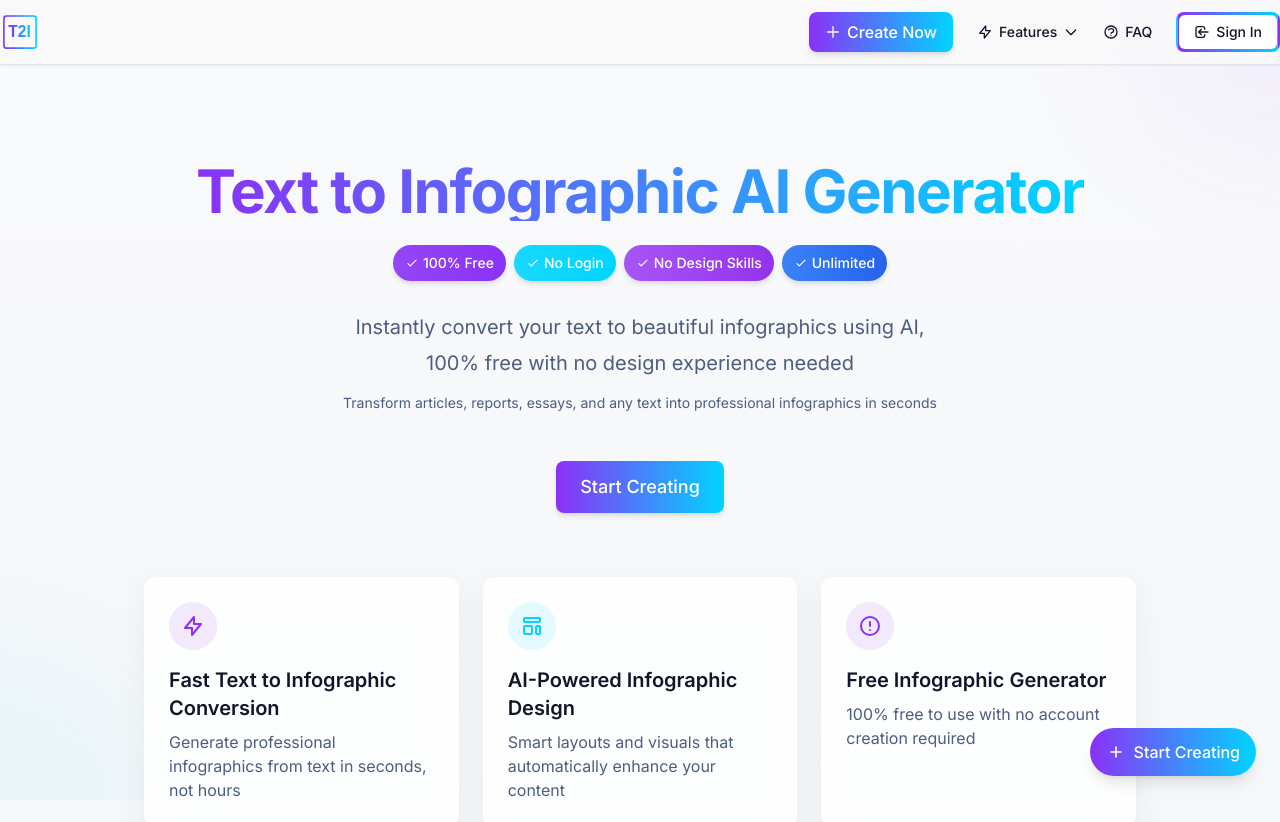
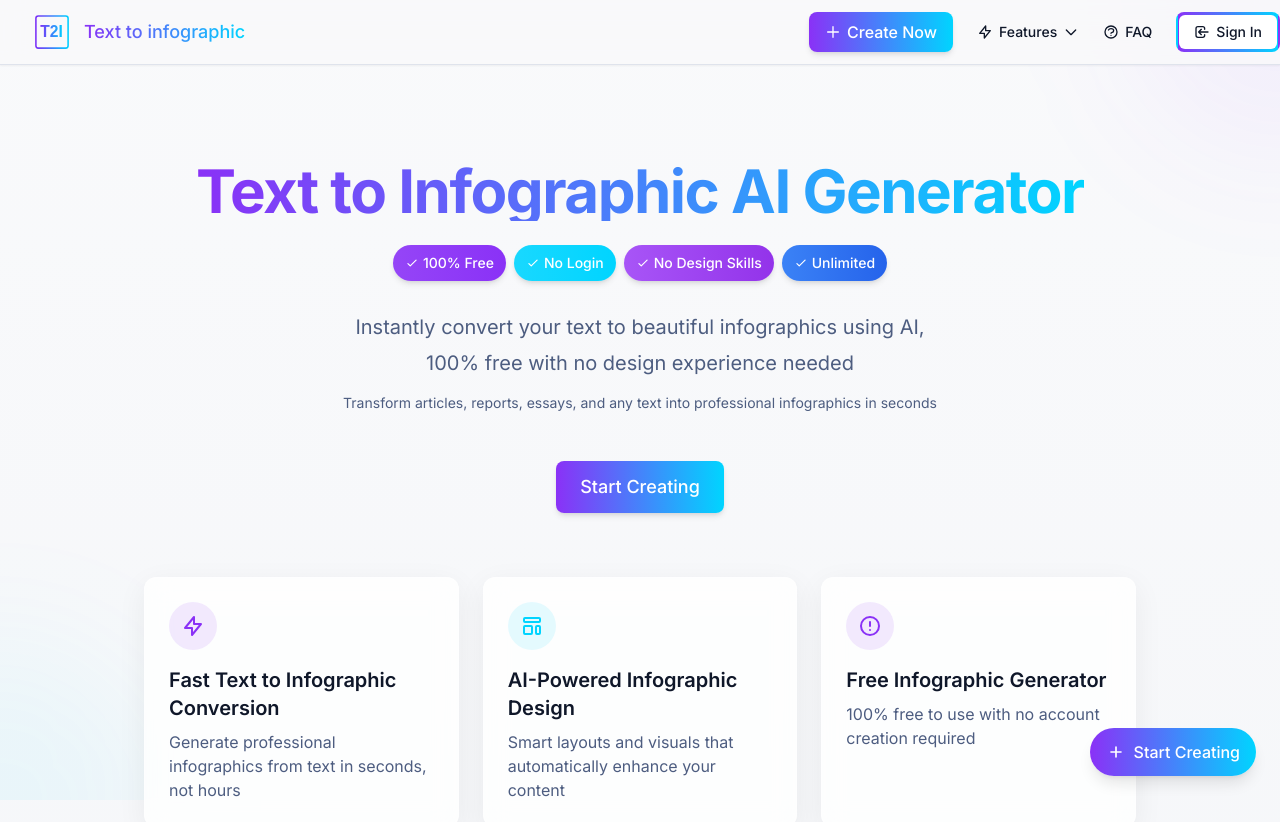
Before and after one commit to Rule-2024/text-to-infographic, a Next.js app: page / in a window 1280 px wide. Shown: the top 822 px of the page. Built offline with nearby package versions, Linux system fonts and the light colour scheme.

Commit message:
优化logo的位置

```diff
--- a/components/layout/header.tsx
+++ b/components/layout/header.tsx
@@ -67,12 +67,12 @@ export function Header() {
         ) : (
           // 桌面端导航
           <>
-            <div className="flex items-center gap-2">
+            <div className="flex items-center gap-2 ml-8">
               <Link href="/" className="flex items-center gap-3 group">
                 <div className="relative h-10 w-10 transition-transform duration-300 group-hover:scale-110">
                   <Image src="/images/logo.svg" alt="Logo" fill className="object-contain" priority />
                 </div>
-                <span className="sr-only">Home</span>
+                <span className="text-lg font-medium gradient-text">Text to infographic</span>
               </Link>
             </div>
 
--- a/components/layout/mobile-nav.tsx
+++ b/components/layout/mobile-nav.tsx
@@ -48,10 +48,11 @@ export function MobileNav() {
     <>
       {/* 移动端导航栏 */}
       <div className="flex items-center justify-between w-full px-4">
-        <Link href="/" className="flex items-center gap-2" onClick={closeMenu}>
+        <Link href="/" className="flex items-center gap-3" onClick={closeMenu}>
           <div className="relative h-10 w-10">
             <Image src="/images/logo.svg" alt="Logo" fill className="object-contain" priority />
           </div>
+          <span className="text-base font-medium gradient-text">Text to infographic</span>
         </Link>
 
         {/* 汉堡菜单按钮 */}
--- a/styles/globals.css
+++ b/styles/globals.css
@@ -110,6 +110,11 @@
     @apply bg-gradient-to-r from-primary to-secondary bg-clip-text text-transparent;
   }
 
+  /* 渐变文本 */
+  .gradient-text {
+    @apply bg-gradient-to-r from-primary to-secondary bg-clip-text text-transparent;
+  }
+
   /* 玫瑰色玻璃效果卡片 */
   .glass-card {
     @apply bg-white/80 dark:bg-black/30 backdrop-blur-md rounded-xl shadow-lg border border-white/20 dark:border-white/10;
```
